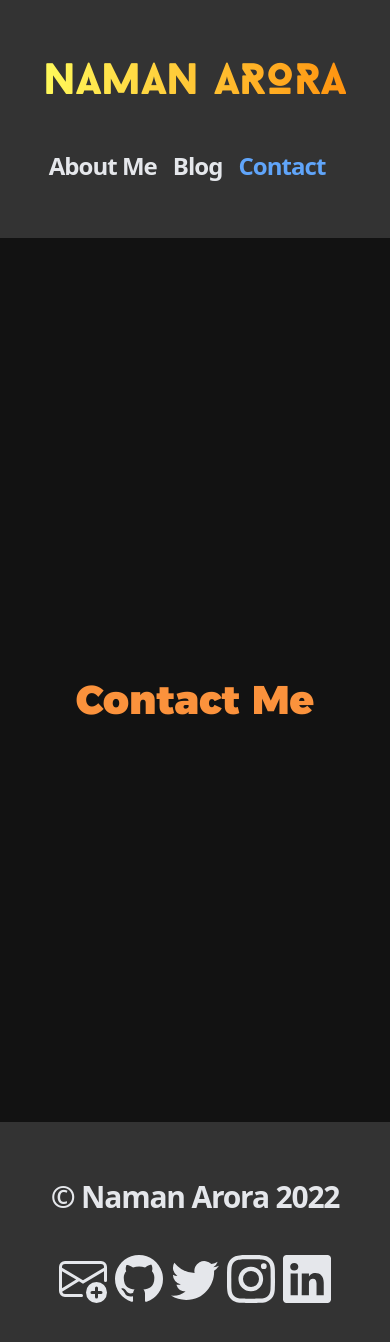
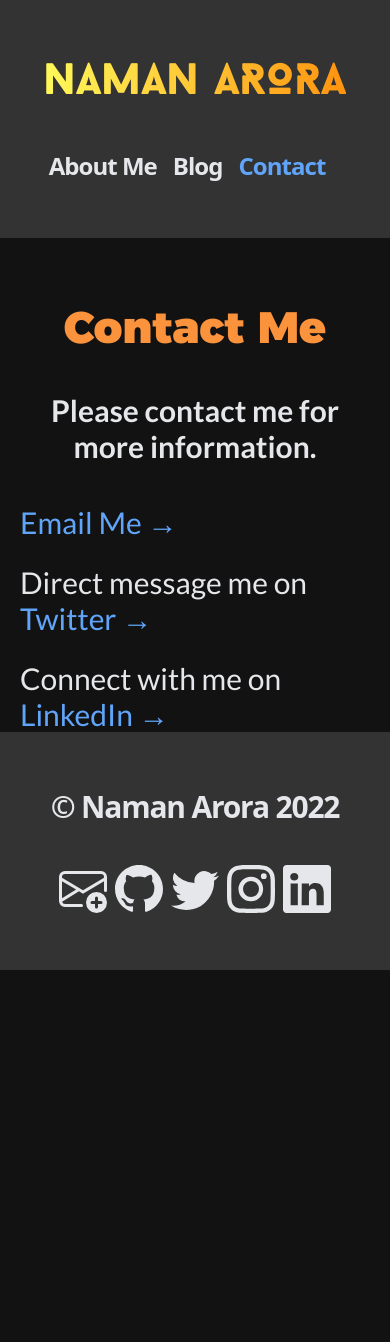
Before and after one commit to Naman-Arora/Portfolio-Blog, a Next.js app: page /contact in a window 390 px wide. Shown: the top 1342 px of the page. After the commit the page ends 970 px from the top, so only its background shows below. Built offline with nearby package versions, Linux system fonts and the light colour scheme.

Commit message:
Updated contact.js

```diff
--- a/components/footer.js
+++ b/components/footer.js
@@ -2,9 +2,9 @@
 
 import Container from "./container";
 
-export default function Footer() {
+export default function Footer({ atHome }) {
   return (
-    <footer className="bg-accent-7 border-t border-t-accent-7">
+    <footer className={atHome ? "bg-accent-7 border-t border-t-accent-7 border-b border-b-accent-7 pb-0" : "bg-accent-7 border-t border-t-accent-7 border-b border-b-accent-7 pb-0"}>
       <Container>
         <div className="py-14 flex flex-col lg:flex-row items-center">
           <h3 className="text-3xl lg:text-4xl font-bold tracking-tighter leading-tight text-center lg:text-left mb-10 lg:mb-0 lg:pr-4 lg:w-1/2">
--- a/components/header.js
+++ b/components/header.js
@@ -4,15 +4,15 @@ import Link from 'next/link'
 import Container from './container'
 
 
-export default function Header({ aboutme, blog, contact, noHome }) {
+export default function Header({ aboutme, blog, contact, atHome }) {
 
   return (
     <header className='bg-accent-7 border-t border-t-accent-7' >
       <Container>
         <div className='flex-col md:flex-row flex items-center md:justify-between mt-10 mb-10 py-4 '>
-          <h2 className={noHome ? "" : "text-6xl md:text-6.5xl font-bold leading-tight mb-10 mt-0 font-baron hover:underline"} >
+          <h2 className={atHome ? "" : "text-6xl md:text-6.5xl font-bold leading-tight mb-10 mt-0 font-baron hover:underline"} >
             <Link href="/">
-              <a className={noHome ? "hidden":"hover:underline focus:underline bg-gradient-to-r from-liyel to-ora bg-clip-text text-transparent"}>NAMAN ARORA</a>
+              <a className={atHome ? "hidden":"hover:underline focus:underline bg-gradient-to-r from-liyel to-ora bg-clip-text text-transparent"}>NAMAN ARORA</a>
             </Link>
           </h2>
           <div className='flex tracking-tighter text-2xl font-bold'>
--- a/components/layout.js
+++ b/components/layout.js
@@ -7,7 +7,7 @@ import Header from './header'
 let ab;
 let bl;
 let ct;
-let nh;
+let ah;
 let nhd;
 
 function headerType(){
@@ -23,33 +23,42 @@ function headerType(){
   else if(ct){
     return <Header contact />;
   }
-  else if(nh){
-    return <Header noHome />;
+  else if(ah){
+    return <Header atHome />;
   }
   else{
     return <Header />;
   }
 }
 
-export default function Layout({children, noHeader, aboutme, blog, contact, noHome }) {
+function footerType(){
+  if(ah){
+    return <Footer atHome />
+  }
+  else {
+    return <Footer />
+  }
+}
+
+export default function Layout({children, noHeader, aboutme, blog, contact, atHome }) {
 
   ab = aboutme;
   bl = blog;
   ct = contact;
   nhd = noHeader;
-  nh = noHome;
+  ah = atHome;
 
   return (
     <>
-      <Meta />
-      {headerType()}
-      <div className={noHome ? "min-h-full" :"min-h-screen" } /*className='min-h-screen'*/>
+      <div className={atHome || contact ? "h-screen" :"" }>
+        <Meta />
+        {headerType()}
+        <div className={atHome || contact ? "" :"min-h-screen" } /*className='min-h-screen'*/>
 
-        <main>{children}</main>
+          <main>{children}</main>
+        </div>
+            {footerType()}
       </div>
-        <div /*className={noHome ? "lg:bottom-0 lg:fixed lg:w-screen": ""}*/>
-          <Footer />
-        </div>
     </>
   )
 }
--- a/pages/aboutme.js
+++ b/pages/aboutme.js
@@ -14,8 +14,8 @@ export default function AboutMe() {
       </Head>
       <Container>
         <div className="flex flex-col items-center justify-center min-h-screen py-2">
-          <h1 className="text-5xl md:text-7xl lg:text-8xl font-bold font-argentum text-orange-400">
-            Learn About Me
+          <h1 className="text-6.5xl lg:text-8xl font-bold font-argentum text-orange-400 text-center">
+            Learn <br></br>About Me
           </h1>
           <main className="flex flex-col items-center justify-center w-full flex-1 px-20 text-center">
             <Link href="/aboutme/skills">
--- a/pages/blog.js
+++ b/pages/blog.js
@@ -16,7 +16,7 @@ export default function Blog({ allPosts }) {
         </Head>
 
         <Container>
-          <h1 className='text-5xl md:text-7xl lg:text-8xl font-bold font-argentum text-orange-400 text-center pb-10'>
+          <h1 className='text-7xl lg:text-8xl font-bold font-argentum text-orange-400 text-center pb-10'>
             My Blog
           </h1>
           {heroPost && (
--- a/pages/contact.js
+++ b/pages/contact.js
@@ -10,10 +10,47 @@ export default function Contact() {
       </Head>
 
       <Container>
-        <div className="flex flex-col items-center justify-center min-h-screen py-2">
-          <h1 className="text-5xl md:text-7xl lg:text-8xl font-bold font-argentum text-orange-400">
+        <div className="lg:pb-52">
+          <h1 className="text-6xl md:text-7xl lg:text-8xl font-bold font-argentum text-orange-400 text-center pt-4 pb-8">
             Contact Me
           </h1>
+          <h2 className="text-3xl md:text-4xl text-center pb-4 font-lato font-bold">Please contact me for more information.</h2>
+          <div className="flex flex-col items-center justify-center">
+            <ul className="text-3xl font-lato">
+              <li className="py-6">
+                <a
+                  href="mailto:namanarora166@gmail.com"
+                  target="_blank"
+                  rel="noopener noreferrer"
+                  className="text-blue-400 hover:underline"
+                >
+                  Email Me &rarr;
+                </a>
+              </li>
+              <li className="pb-6">
+                Direct message me on{" "}
+                <a
+                  href="https://twitter.com/RealNamanArora"
+                  target="_blank"
+                  rel="noopener noreferrer"
+                  className="text-blue-400 hover:underline"
+                >
+                  Twitter &rarr;
+                </a>
+              </li>
+              <li>
+                Connect with me on{" "}
+                <a
+                  href="https://www.linkedin.com/in/namarora"
+                  target="_blank"
+                  rel="noopener noreferrer"
+                  className="text-blue-400 hover:underline"
+                >
+                  LinkedIn &rarr;
+                </a>
+              </li>
+            </ul>
+          </div>
         </div>
       </Container>
     </Layout>
--- a/pages/index.js
+++ b/pages/index.js
@@ -6,7 +6,7 @@ import Link from "next/link";
 
 export default function Index() {
   return (
-    <Layout noHome>
+    <Layout atHome>
       <Head>
         <title>Naman Arora</title>
       </Head>
@@ -21,7 +21,7 @@ export default function Index() {
             </h1>
           </div>
           <div className="lg:px-20 lg:pt-20 pt-16 pb-24">
-            <span className="text-2xl lg:text-3xl font-rslab ">
+            <span className="text-2xl md:text-3xl font-rslab ">
               A senior at the{" "}
               <a
                 href="https://cpast.conroeisd.net/"
@@ -39,27 +39,6 @@ export default function Index() {
                 Woodlands College Park High School
               </a>
               . I'm 16 years old and live in Houston, Texas. I am intrested in pursuing a degree in Computer Science and Engineering, as I enjoy coding and building circuits. A few of my hobbies are traveling, website developing,  gaming, making visual media, and playing tennis.
-              {/*<div className="text-center">
-                <span className="text-4xl">
-                  <Link href="/aboutme">
-                    <a className="text-blue-400 hover:underline">
-                      About Me &rarr;
-                    </a>
-                  </Link>
-                  <br />
-                  <Link href="/blog">
-                    <a className="text-blue-400 hover:underline">
-                      My Blog &rarr;
-                    </a>
-                  </Link>
-                  <br />
-                  <Link href="/contact">
-                    <a className="text-blue-400 hover:underline">
-                      Contact Me &rarr;
-                    </a>
-                  </Link>
-                </span>
-  </div>*/}
             </span>
           </div>
         </div>
--- a/styles/index.css
+++ b/styles/index.css
@@ -1,5 +1,6 @@
 @import url('/fonts/stylesheet.css');
 @import url('https://fonts.googleapis.com/css2?family=Roboto+Slab&display=swap');
+@import url('https://fonts.googleapis.com/css2?family=Lato:wght@400;700&display=swap');
 
 @tailwind base;
 @tailwind components;
--- a/tailwind.config.js
+++ b/tailwind.config.js
@@ -4,6 +4,7 @@ module.exports = {
     extend: {
       fontFamily:{
         rslab: ['Roboto Slab'],
+        lato: ['Lato'],
         baron: ['Baron Neue Black'],
         base: ['Basement Grotesque Roman'],
         argentum: ['Argentum Sans Black'],
```
Also changed, not shown: public/fonts/stylesheet.css (+0 -10 lines).
